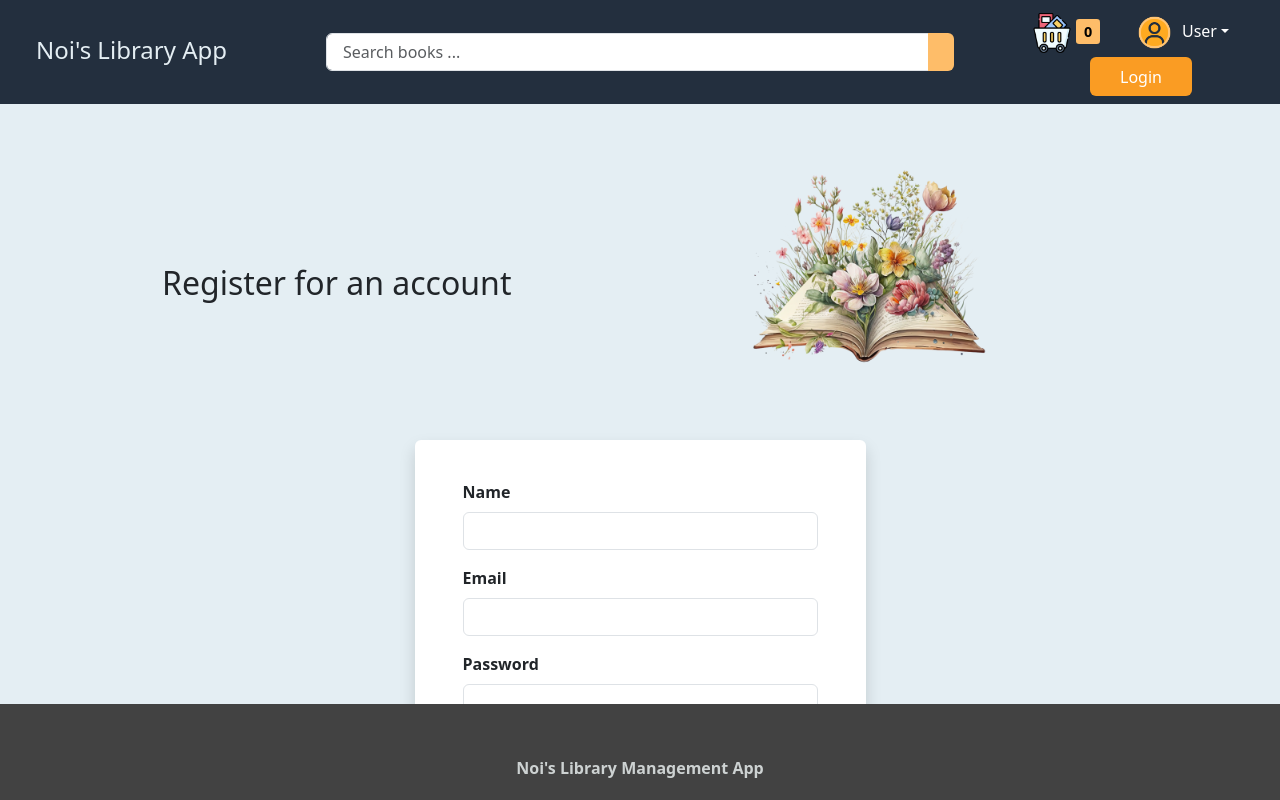
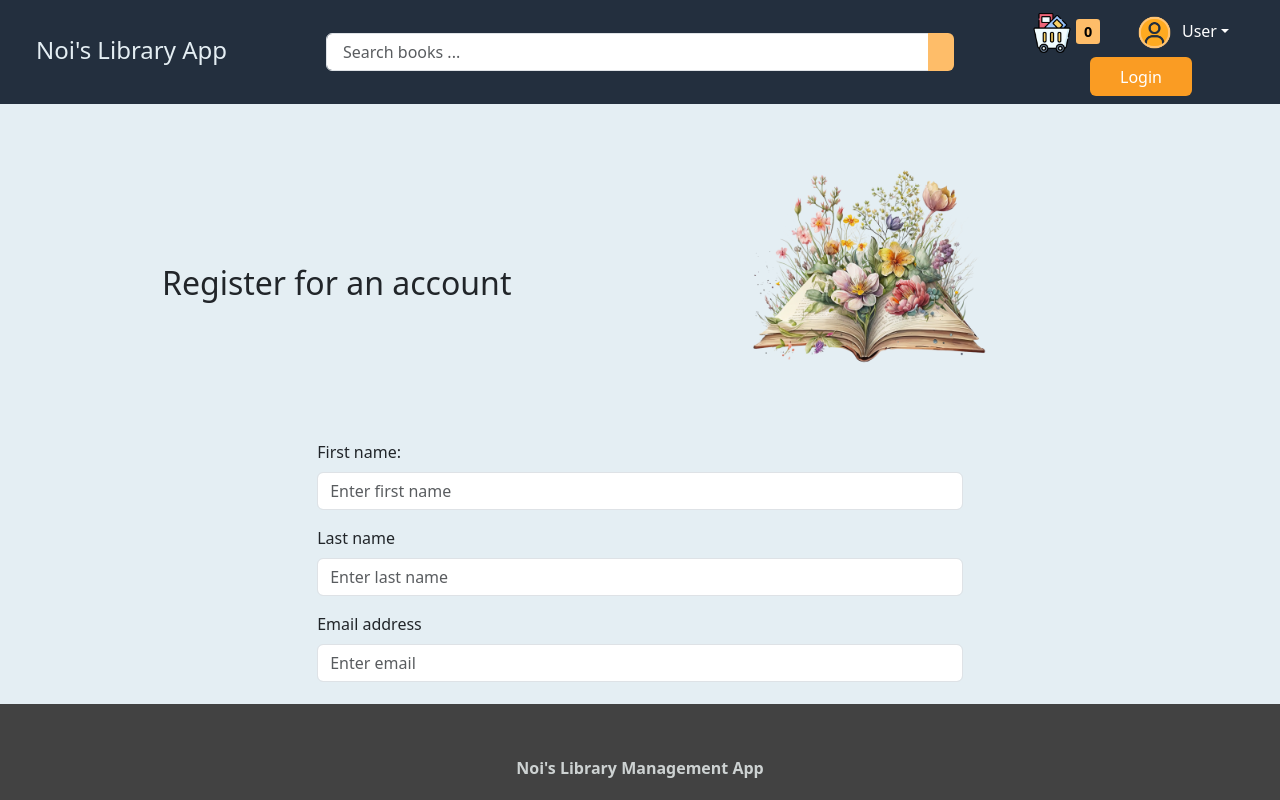
Before and after one commit to Noi-Git/library-management-app, a React (Create React App) app in the folder lb-frontend/: page /register in a window 1280 px wide. Built offline with nearby package versions, Linux system fonts and the light colour scheme; a web font is replaced by a local one.

Commit message:
add onChange and bring in old register form

```diff
--- a/lb-frontend/src/App.scss
+++ b/lb-frontend/src/App.scss
@@ -69,5 +69,5 @@ $theme-colors: (
   bottom: 0;
   background-color: rgb(66, 66, 66);
   color: rgb(205, 210, 210);
-  margin-top: 20px;
+  // margin-top: 20px;
 }
--- a/lb-frontend/src/components/auth/Register.jsx
+++ b/lb-frontend/src/components/auth/Register.jsx
@@ -1,4 +1,4 @@
-import { Row, Col } from 'react-bootstrap'
+import { Button, Form, Row, Col } from 'react-bootstrap'
 import book from '../../assets/images/book1x.png'
 import { useState } from 'react'
 import MetaData from '../layout/MetaData'
@@ -11,11 +11,14 @@ const Register = () => {
     password: '',
   })
 
-  const handleChange = (e) => {}
+  const handleChange = (e) => {
+    setInputs((prev) => ({ ...prev, [e.target.name]: e.target.value }))
+  }
+
+  console.log(inputs)
 
   return (
     <>
-      {/* <Container> */}
       <MetaData title={'Register page'} />
       <Row className='my-5'>
         <Col>
@@ -30,66 +33,60 @@ const Register = () => {
         </Col>
       </Row>
 
-      <div className='row wrapper'>
-        <div className='col-10 col-lg-5'>
-          <form
-            className='shadow rounded bg-body'
-            action='your_submit_url_here'
-            method='post'
-            enctype='multipart/form-data'
-          >
-            {/* <h2 className='mb-4'>Register</h2> */}
+      <Row className=' form-width'>
+        <Col>
+          <Form>
+            <Form.Group className='mb-3' controlId='formBasicFirstname'>
+              <Form.Label>First name:</Form.Label>
+              <Form.Control
+                type='text'
+                placeholder='Enter first name'
+                name='firstname'
+                onChange={handleChange}
+              />
+            </Form.Group>
 
-            <div className='mb-3'>
-              <label for='name_field' className='form-label'>
-                Name
-              </label>
-              <input
+            <Form.Group className='mb-3' controlId='formBasicLastname'>
+              <Form.Label>Last name</Form.Label>
+              <Form.Control
                 type='text'
-                id='name_field'
-                className='form-control'
-                name='name'
-                value=''
+                placeholder='Enter last name'
+                name='lastname'
+                onChange={handleChange}
               />
-            </div>
+            </Form.Group>
 
-            <div className='mb-3'>
-              <label for='email_field' className='form-label'>
-                Email
-              </label>
-              <input
+            <Form.Group className='mb-3' controlId='formBasicEmail'>
+              <Form.Label>Email address</Form.Label>
+              <Form.Control
                 type='email'
-                id='email_field'
-                className='form-control'
+                placeholder='Enter email'
                 name='email'
-                value=''
+                onChange={handleChange}
               />
-            </div>
+            </Form.Group>
 
-            <div className='mb-3'>
-              <label for='password_field' className='form-label'>
-                Password
-              </label>
-              <input
+            <Form.Group className='mb-3' controlId='formBasicPassword'>
+              <Form.Label>Password</Form.Label>
+              <Form.Control
                 type='password'
-                id='password_field'
-                className='form-control'
+                placeholder='Enter password'
                 name='password'
-                value=''
+                onChange={handleChange}
               />
-            </div>
+            </Form.Group>
 
-            <button
-              id='register_button'
-              type='submit'
-              className='btn w-100 py-2'
-            >
-              REGISTER
-            </button>
-          </form>
-        </div>
-      </div>
-      {/* </Container> */}
+            <Button variant='primary' type='submit'>
+              Submit
+            </Button>
+            <Form.Group className='mt-3'>
+              <Form.Text className='text-muted'>
+                We'll never share your email with anyone else.
+              </Form.Text>
+            </Form.Group>
+          </Form>
+        </Col>
+      </Row>
     </>
   )
 }
--- a/lb-frontend/src/components/pages/home/Home.jsx
+++ b/lb-frontend/src/components/pages/home/Home.jsx
@@ -2,9 +2,10 @@ import default_product from '../../../assets/images/default_product.png'
 import MetaData from '../../layout/MetaData'
 import { useGetBooksQuery } from '../../../redux/api/booksApi'
 
-// useGetBooksQuery()
+const Home = () => {
+  const { data } = useGetBooksQuery()
+  console.log(data)
 
-const Home = () => {
   return (
     <>
       <MetaData title={'Home page'} />
```
Also changed, not shown: 1 other file (tests, documents, lock files or other folders).
